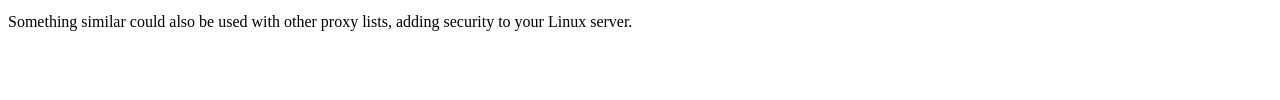
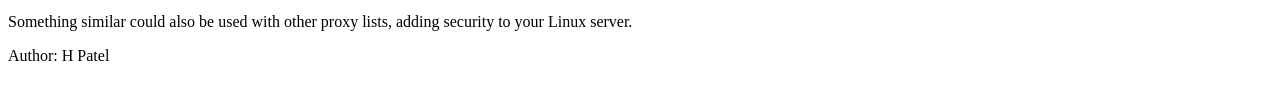
Before and after one commit to securenetsystems/securenetsystems.github.io, a plain HTML site: page index.html in a window 1280 px wide. Shown: the part 538-638 px from the top of the page. Drawn offline with Linux system fonts and the light colour scheme.

Commit message:
updated index to include author

```diff
--- a/index.html
+++ b/index.html
@@ -42,3 +42,4 @@ You should not be able to connect to your Linux server with the Tor Browser inst
 <p>
 Something similar could also be used with other proxy lists, adding security to your Linux server.
 </p>
+<p>Author: H Patel</p>
```
